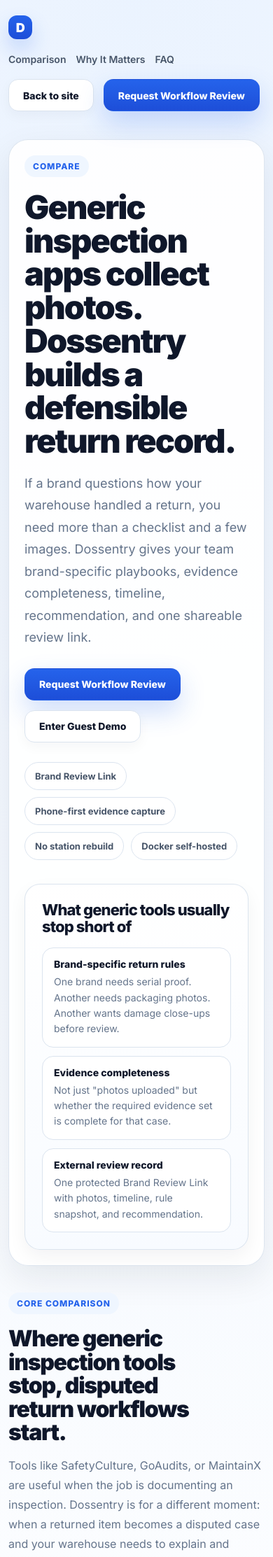
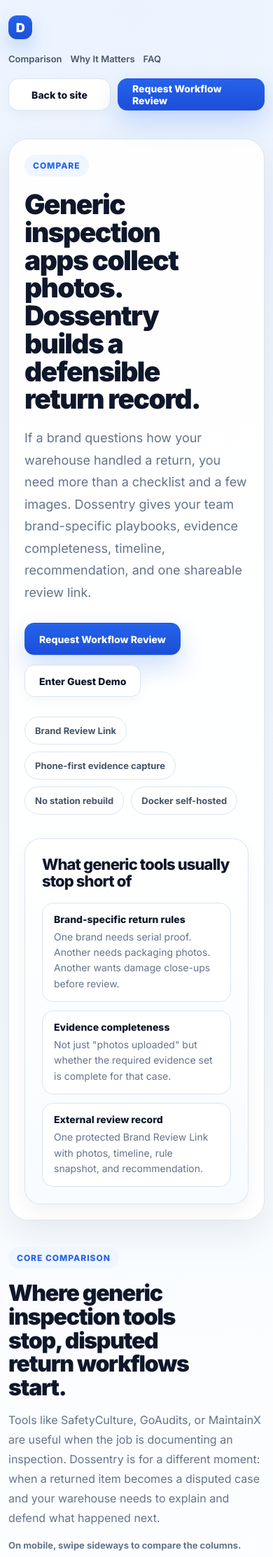
Before and after one commit to michaelzgq/relayoffice-returns, a Laravel app: template web-panel/resources/views/compare/generic-inspection-apps.blade.php in a window 390 px wide. Shown: the top 2225 px of the page at 70% size. Run offline with Laravel 12, Linux system fonts and the light colour scheme; the template is opened without the code that fills it, so the values that code supplies are empty; data comes from the database, SQL or seed files in the repository; some libraries are stand-ins or nearby versions.

Commit message:
Polish mobile marketing pages

```diff
--- a/web-panel/resources/views/compare/generic-inspection-apps.blade.php
+++ b/web-panel/resources/views/compare/generic-inspection-apps.blade.php
@@ -5,6 +5,7 @@
     <meta name="viewport" content="width=device-width, initial-scale=1.0">
     <title>{{ $appName }} | Compare Dossentry vs Generic Inspection Apps</title>
     <meta name="description" content="See why generic inspection apps stop at checklists while Dossentry creates a brand-ready return record for disputed warehouse-side returns.">
+    <link rel="icon" type="image/svg+xml" href="{{ asset('assets/dossentry/favicon.svg') }}">
     <link rel="preconnect" href="https://fonts.googleapis.com">
     <link rel="preconnect" href="https://fonts.gstatic.com" crossorigin>
     <link href="https://fonts.googleapis.com/css2?family=Inter:wght@400;500;600;700;800;900&display=swap" rel="stylesheet">
@@ -89,6 +90,7 @@
         .footer-links {
             display: flex;
             align-items: center;
+            flex-wrap: wrap;
             gap: 24px;
             color: #475569;
             font-size: 14px;
@@ -308,10 +310,22 @@
 
         .comparison-scroll {
             overflow-x: auto;
+            -webkit-overflow-scrolling: touch;
+            padding-bottom: 8px;
+        }
+
+        .comparison-hint {
+            display: none;
+            margin: 14px 0 0;
+            color: var(--muted);
+            font-size: 13px;
+            font-weight: 700;
+            line-height: 1.5;
         }
 
         table {
             width: 100%;
+            min-width: 760px;
             border-collapse: collapse;
         }
 
@@ -519,6 +533,21 @@
                 width: min(var(--max), calc(100% - 24px));
             }
 
+            .topbar-inner {
+                align-items: flex-start;
+            }
+
+            .topbar-actions {
+                width: 100%;
+                display: grid;
+                grid-template-columns: minmax(0, 0.82fr) minmax(0, 1.18fr);
+                gap: 10px;
+            }
+
+            .topbar-actions .button {
+                width: 100%;
+            }
+
             .hero-card,
             .section-card,
             .cta-panel,
@@ -527,7 +556,17 @@
             }
 
             h1 {
-                font-size: clamp(36px, 12vw, 50px);
+                font-size: clamp(32px, 10vw, 44px);
+                max-width: 10ch;
+            }
+
+            .topnav {
+                gap: 12px;
+                font-size: 13px;
+            }
+
+            .comparison-hint {
+                display: block;
             }
         }
     </style>
@@ -620,6 +659,7 @@
                         Dossentry is for a different moment: when a returned item becomes a disputed case and your warehouse needs
                         to explain and defend what happened next.
                     </p>
+                    <div class="comparison-hint">On mobile, swipe sideways to compare the columns.</div>
                 </div>
                 <div class="comparison-card comparison-scroll">
                     <table>
```
Also changed, not shown: memory/project-lessons.md (+59 -0 lines), web-panel/resources/views/landing.blade.php (+33 -2 lines), web-panel/public/assets/dossentry/favicon.svg (added).
